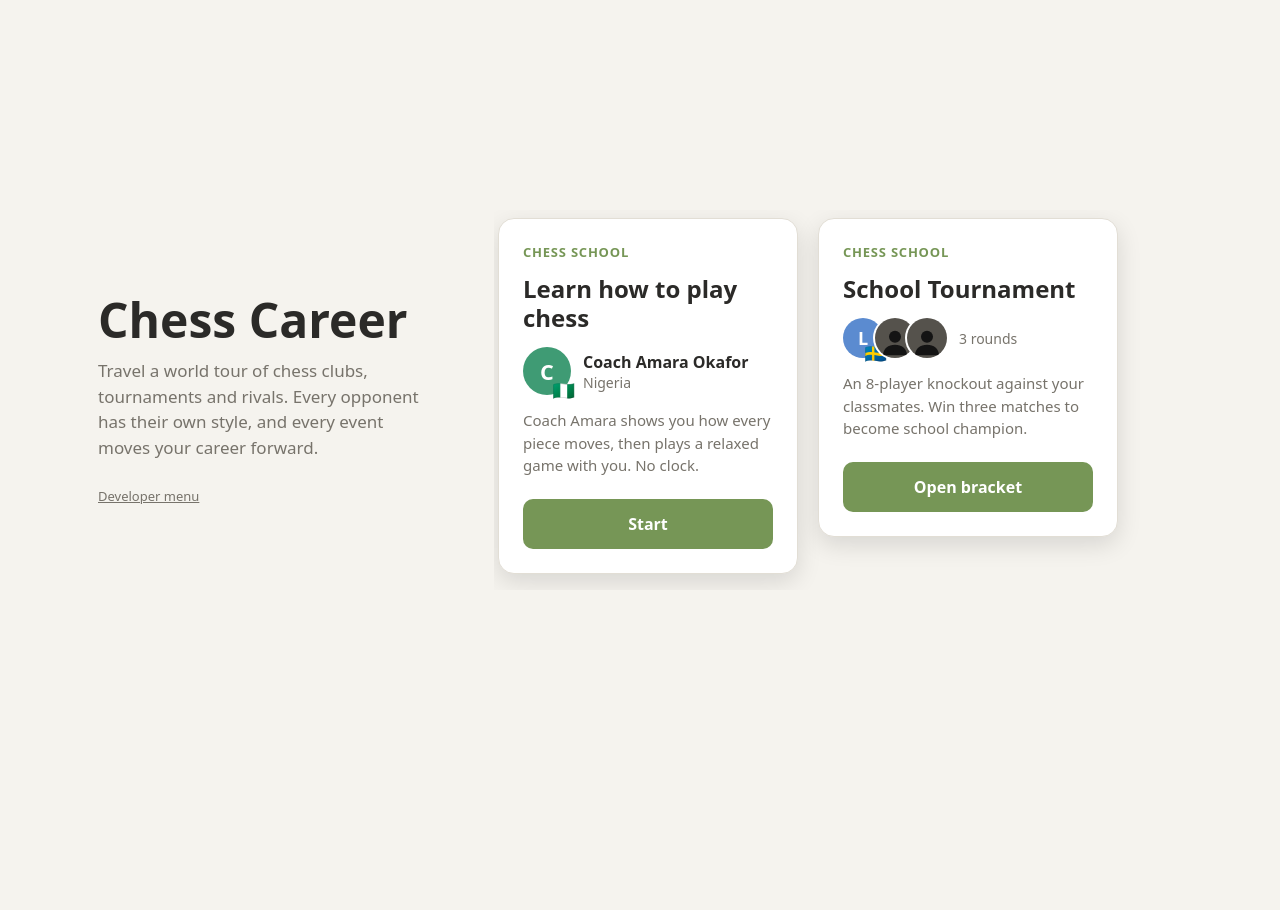
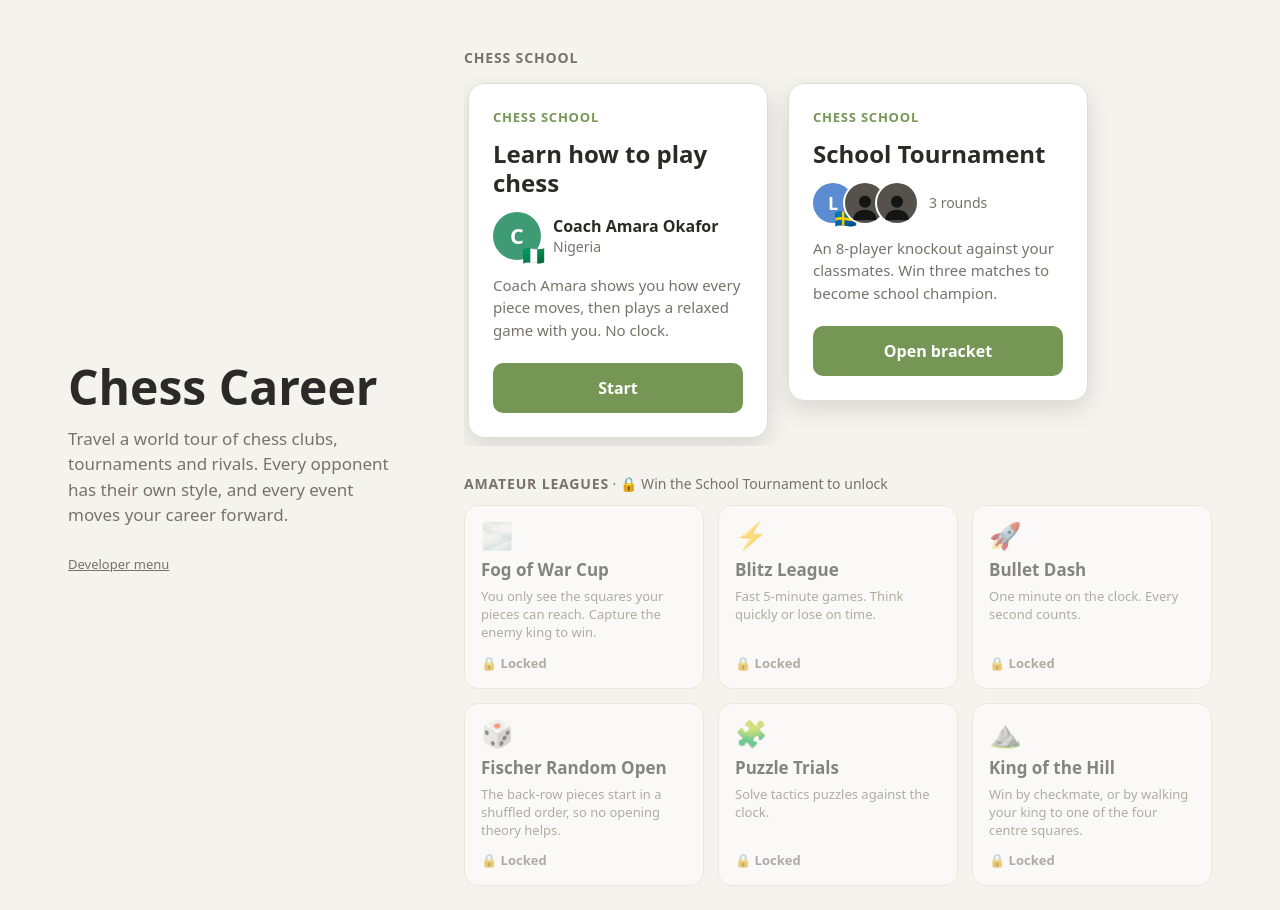
Before and after one commit to Woodside749/chess-campaign, a React (Vite) app: page / in a window 1280 px wide. Shown: the top 910 px of the page. Before the commit the page ends 800 px from the top, so only its background shows below. Built offline with nearby package versions, Linux system fonts and the light colour scheme.

Commit message:
Add the Amateur Leagues outline: six leagues in a 3x2 grid
Unlocked by winning the School Tournament. The Fog of War Cup is a
bracket tournament; the other five are placeholders marked Coming soon.

Co-Authored-By: Claude Opus 5.5 <noreply@anthropic.com>

```diff
--- a/src/App.css
+++ b/src/App.css
@@ -563,13 +563,86 @@
 /* Home screen: the title on the left, the career events in a row on the right */
 
 .home {
-  width: min(1180px, 100%);
+  width: min(1240px, 100%);
   min-height: 100vh;
   margin: 0 auto;
   padding: 48px;
   display: flex;
   align-items: center;
   gap: 56px;
+}
+
+.career {
+  flex: 1;
+  min-width: 0;
+  display: flex;
+  flex-direction: column;
+  gap: 28px;
+}
+
+.section-title {
+  margin: 0 0 12px;
+  font-size: 14px;
+  font-weight: 700;
+  letter-spacing: 0.06em;
+  text-transform: uppercase;
+  color: var(--muted);
+}
+
+.section-lock {
+  font-weight: 500;
+  letter-spacing: 0;
+  text-transform: none;
+}
+
+/* The leagues: 3 columns, 2 rows, to show they can be played in any order. */
+.league-grid {
+  display: grid;
+  grid-template-columns: repeat(3, minmax(0, 1fr));
+  gap: 14px;
+}
+
+.league-card {
+  display: flex;
+  flex-direction: column;
+  gap: 6px;
+  padding: 16px;
+  background: var(--surface);
+  border: 1px solid var(--border);
+  border-radius: 14px;
+}
+
+.league-card.unavailable {
+  opacity: 0.55;
+}
+
+.league-icon {
+  font-size: 26px;
+  line-height: 1;
+}
+
+.league-card h3 {
+  margin: 4px 0 0;
+  font-size: 17px;
+}
+
+.league-card .event-description {
+  flex: 1;
+  font-size: 13px;
+  line-height: 1.4;
+}
+
+.league-card .event-play {
+  margin-top: 6px;
+  padding: 9px;
+  font-size: 14px;
+}
+
+.league-status {
+  margin-top: 6px;
+  font-size: 13px;
+  font-weight: 600;
+  color: var(--muted);
 }
 
 .home-intro {
@@ -601,12 +674,10 @@
 }
 
 .event-row {
-  flex: 1;
-  min-width: 0;
   display: flex;
   align-items: flex-start;
   gap: 20px;
-  padding: 8px 4px 16px;
+  padding: 4px 4px 8px;
   overflow-x: auto;
   scroll-snap-type: x mandatory;
 }
@@ -632,7 +703,7 @@
   color: var(--accent);
 }
 
-.event-card h2 {
+.event-card h3 {
   margin: 0;
   font-size: 24px;
   line-height: 1.2;
@@ -676,8 +747,12 @@
   }
 
   .home-intro,
-  .event-row {
+  .career {
     flex: none;
+  }
+
+  .league-grid {
+    grid-template-columns: repeat(2, minmax(0, 1fr));
   }
 
   .home-intro h1 {
--- a/src/App.jsx
+++ b/src/App.jsx
@@ -25,6 +25,7 @@ export default function App() {
 
   // An event card on the home screen: a tournament opens its bracket, anything else starts a game.
   function openEvent(event) {
+    if (event.comingSoon) return
     if (event.type === 'tournament') {
       setScreen(event.id)
       return
@@ -39,7 +40,15 @@ export default function App() {
 
   function playTournamentRound(event, round) {
     const { opponent, color } = event.rounds[round]
-    setMatch({ bot: BOTS[opponent], color, timed: event.timed, lesson: null, tournament: { event, round } })
+    setMatch({
+      bot: BOTS[opponent],
+      color,
+      timed: event.timed,
+      minutes: event.minutes,
+      variant: event.variant ?? null,
+      lesson: null,
+      tournament: { event, round },
+    })
   }
 
   // Called by the game when it ends. Winning a tournament round is saved.
@@ -57,6 +66,8 @@ export default function App() {
         bot={match.bot}
         startColor={match.color}
         timed={match.timed}
+        minutes={match.minutes}
+        variant={match.variant}
         lesson={match.lesson}
         onResult={handleResult}
         exitLabel={match.tournament ? 'Back to bracket' : 'Back to menu'}
--- a/src/Home.jsx
+++ b/src/Home.jsx
@@ -1,11 +1,18 @@
 import { BOTS } from './bots.js'
-import { EVENTS } from './career.js'
+import { EVENTS, isUnlocked } from './career.js'
 import { roundsWon } from './progress.js'
 import Avatar from './Avatar.jsx'
 import Silhouette from './Silhouette.jsx'
 
-// The player's home screen: the game's title, and the career events as a row of cards.
+// The player's home screen: the game's title on the left, and the career on the right:
+// the Chess School events in a row, then the Amateur leagues as a grid that can be
+// played in any order.
 export default function Home({ progress, onOpenEvent, onOpenDevMenu }) {
+  const wonIn = (eventId) => roundsWon(progress, eventId)
+  const school = EVENTS.filter((event) => event.section === 'school')
+  const leagues = EVENTS.filter((event) => event.section === 'leagues')
+  const leaguesOpen = leagues.some((event) => isUnlocked(event, wonIn))
+
   return (
     <main className="home">
       <section className="home-intro">
@@ -22,24 +29,74 @@ export default function Home({ progress, onOpenEvent, onOpenDevMenu }) {
         )}
       </section>
 
-      <section className="event-row" aria-label="Events">
-        {EVENTS.map((event) => (
-          <article key={event.id} className="event-card">
+      <div className="career">
+        <section aria-labelledby="school-title">
+          <h2 id="school-title" className="section-title">
+            Chess School
+          </h2>
+          <div className="event-row">
+            {school.map((event) => (
+              <EventCard key={event.id} event={event} won={wonIn(event.id)} onOpen={() => onOpenEvent(event)} />
+            ))}
+          </div>
+        </section>
+
+        <section aria-labelledby="leagues-title">
+          <h2 id="leagues-title" className="section-title">
+            Amateur Leagues
+            {!leaguesOpen && <span className="section-lock"> · 🔒 Win the School Tournament to unlock</span>}
+          </h2>
+          <div className="league-grid">
+            {leagues.map((event) => (
+              <LeagueCard
+                key={event.id}
+                event={event}
+                locked={!isUnlocked(event, wonIn)}
+                won={wonIn(event.id)}
+                onOpen={() => onOpenEvent(event)}
+              />
+            ))}
+          </div>
+        </section>
+      </div>
+    </main>
+  )
+}
+
+// A big card for the Chess School events.
+function EventCard({ event, won, onOpen }) {
+  return (
+    <article className="event-card">
       <div className="event-place">{event.place}</div>
-            <h2>{event.title}</h2>
-            {event.type === 'tournament' ? (
-              <TournamentSummary event={event} won={roundsWon(progress, event.id)} />
-            ) : (
-              <Opponent bot={BOTS[event.bot]} />
-            )}
+      <h3>{event.title}</h3>
+      {event.type === 'tournament' ? <TournamentSummary event={event} won={won} /> : <Opponent bot={BOTS[event.bot]} />}
       <p className="event-description">{event.description}</p>
-            <button className="event-play" onClick={() => onOpenEvent(event)}>
+      <button className="event-play" onClick={onOpen}>
         {event.type === 'tournament' ? 'Open bracket' : 'Start'}
       </button>
     </article>
-        ))}
-      </section>
-    </main>
+  )
+}
+
+// A smaller card for a league. Locked leagues and ones that aren't built yet can't be opened.
+function LeagueCard({ event, locked, won, onOpen }) {
+  const playable = !locked && !event.comingSoon
+  return (
+    <article className={`league-card${playable ? '' : ' unavailable'}`}>
+      <div className="league-icon" aria-hidden="true">
+        {event.icon}
+      </div>
+      <h3>{event.title}</h3>
+      <p className="event-description">{event.description}</p>
+      {event.type === 'tournament' && playable && <TournamentProgress event={event} won={won} />}
+      {playable ? (
+        <button className="event-play" onClick={onOpen}>
+          Open bracket
+        </button>
+      ) : (
+        <div className="league-status">{locked ? '🔒 Locked' : 'Coming soon'}</div>
+      )}
+    </article>
   )
 }
 
@@ -58,7 +115,6 @@ function Opponent({ bot }) {
 // The tournament's opponents as a row of avatars, and how far the player has got.
 // Opponents of rounds not reached yet are shown as silhouettes.
 function TournamentSummary({ event, won }) {
-  const total = event.rounds.length
   return (
     <div className="event-opponent">
       <div className="avatar-stack">
@@ -70,9 +126,16 @@ function TournamentSummary({ event, won }) {
           ),
         )}
       </div>
+      <TournamentProgress event={event} won={won} />
+    </div>
+  )
+}
+
+function TournamentProgress({ event, won }) {
+  const total = event.rounds.length
+  return (
     <div className="bot-bio">
       {won >= total ? '🏆 Champion' : won === 0 ? `${total} rounds` : `${won} of ${total} rounds won`}
     </div>
-    </div>
   )
 }
--- a/src/Tournament.jsx
+++ b/src/Tournament.jsx
@@ -21,7 +21,7 @@ export default function Tournament({ event, roundsWon, onPlayRound, onBack }) {
         <h1>{event.title}</h1>
         <p className="event-description">{event.description}</p>
 
-        {champion && <p className="champion-banner">🏆 You are the school champion!</p>}
+        {champion && <p className="champion-banner">🏆 {event.championText}</p>}
 
         <ol className="round-list">
           {event.rounds.map((round, i) => {
@@ -47,7 +47,9 @@ export default function Tournament({ event, roundsWon, onPlayRound, onBack }) {
                         </>
                       )}
                     </div>
-                    <div className="bot-bio">You play {round.color === 'w' ? 'White' : 'Black'} · 10 min</div>
+                    <div className="bot-bio">
+                      You play {round.color === 'w' ? 'White' : 'Black'} · {event.minutes} min
+                    </div>
                   </div>
                 </div>
                 {locked ? (
--- a/src/career.js
+++ b/src/career.js
@@ -6,7 +6,15 @@
 // - timed: whether the game has clocks.
 // - color: the player's colour ('w' or 'b').
 //
+// Every event also has:
+// - section: where it is shown on the home screen ('school' or 'leagues').
+// - requires: (optional) what must be won first, like { event: 'school-tournament' }.
+// - comingSoon: (optional) a placeholder for an event that isn't built yet.
+// - variant: (optional) a chess variant, like 'fog' for Fog of War.
+//
 // A tournament (type: 'tournament') is a knockout bracket:
+// - minutes: the clock for each game.
+// - championText: shown when the player wins the whole tournament.
 // - bracket: the first-round pairings, top to bottom. 'you' is the player.
 // - rounds: the player's matches: the round's name, the opponent and the player's colour.
 // - ranking: decides matches between other players: whoever is listed first wins.
@@ -16,6 +24,7 @@
 export const EVENTS = [
   {
     id: 'learn',
+    section: 'school',
     title: 'Learn how to play chess',
     place: 'Chess School',
     description: 'Coach Amara shows you how every piece moves, then plays a relaxed game with you. No clock.',
@@ -26,11 +35,14 @@ export const EVENTS = [
   },
   {
     id: 'school-tournament',
+    section: 'school',
     type: 'tournament',
     title: 'School Tournament',
     place: 'Chess School',
     description: 'An 8-player knockout against your classmates. Win three matches to become school champion.',
     timed: true,
+    minutes: 10,
+    championText: 'You are the school champion!',
     bracket: [
       ['you', 'lukas'],
       ['mei', 'diego'],
@@ -48,4 +60,90 @@ export const EVENTS = [
       elif: { id: 'elif', name: 'Elif Yılmaz', country: 'Turkey', flag: '🇹🇷', color: '#a0607a' },
     },
   },
+
+  // The Amateur leagues: open in any order once the School Tournament is won.
+  {
+    id: 'fog-cup',
+    section: 'leagues',
+    type: 'tournament',
+    variant: 'fog',
+    icon: '🌫️',
+    title: 'Fog of War Cup',
+    place: 'Amateur League',
+    description: 'You only see the squares your pieces can reach. Capture the enemy king to win.',
+    requires: { event: 'school-tournament' },
+    timed: true,
+    minutes: 10,
+    championText: 'You won the Fog of War Cup!',
+    bracket: [
+      ['you', 'fatima'],
+      ['liam', 'mei'],
+      ['sofia', 'priya'],
+      ['jonas', 'diego'],
+    ],
+    rounds: [
+      { name: 'Round 1', opponent: 'fatima', color: 'w' },
+      { name: 'Semi-final', opponent: 'liam', color: 'b' },
+      { name: 'Final', opponent: 'sofia', color: 'w' },
+    ],
+    ranking: ['sofia', 'liam', 'jonas', 'priya', 'mei', 'diego', 'fatima'],
+    classmates: {},
+  },
+  {
+    id: 'blitz-league',
+    section: 'leagues',
+    comingSoon: true,
+    icon: '⚡',
+    title: 'Blitz League',
+    place: 'Amateur League',
+    description: 'Fast 5-minute games. Think quickly or lose on time.',
+    requires: { event: 'school-tournament' },
+  },
+  {
+    id: 'bullet-dash',
+    section: 'leagues',
+    comingSoon: true,
+    icon: '🚀',
+    title: 'Bullet Dash',
+    place: 'Amateur League',
+    description: 'One minute on the clock. Every second counts.',
+    requires: { event: 'school-tournament' },
+  },
+  {
+    id: 'fischer-random-open',
+    section: 'leagues',
+    comingSoon: true,
+    icon: '🎲',
+    title: 'Fischer Random Open',
+    place: 'Amateur League',
+    description: 'The back-row pieces start in a shuffled order, so no opening theory helps.',
+    requires: { event: 'school-tournament' },
+  },
+  {
+    id: 'puzzle-trials',
+    section: 'leagues',
+    comingSoon: true,
+    icon: '🧩',
+    title: 'Puzzle Trials',
+    place: 'Amateur League',
+    description: 'Solve tactics puzzles against the clock.',
+    requires: { event: 'school-tournament' },
+  },
+  {
+    id: 'king-of-the-hill',
+    section: 'leagues',
+    comingSoon: true,
+    icon: '⛰️',
+    title: 'King of the Hill',
+    place: 'Amateur League',
+    description: 'Win by checkmate, or by walking your king to one of the four centre squares.',
+    requires: { event: 'school-tournament' },
+  },
 ]
+
+// Whether an event's requirement is met: the required tournament has been won.
+export function isUnlocked(event, roundsWonIn) {
+  if (!event.requires) return true
+  const required = EVENTS.find((other) => other.id === event.requires.event)
+  return roundsWonIn(required.id) >= required.rounds.length
+}
```
Lines whose indentation alone changed are shown as unchanged.
